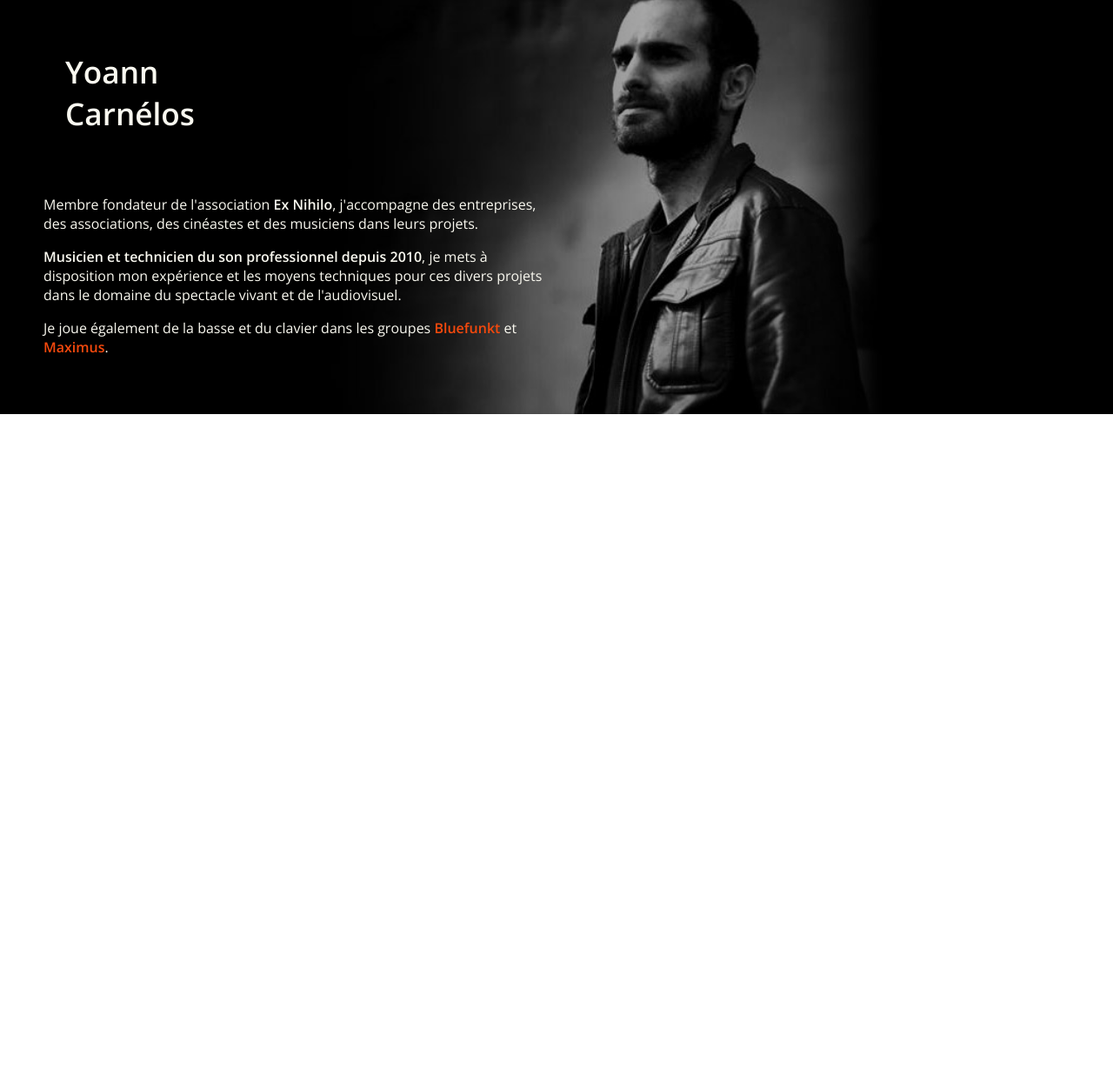
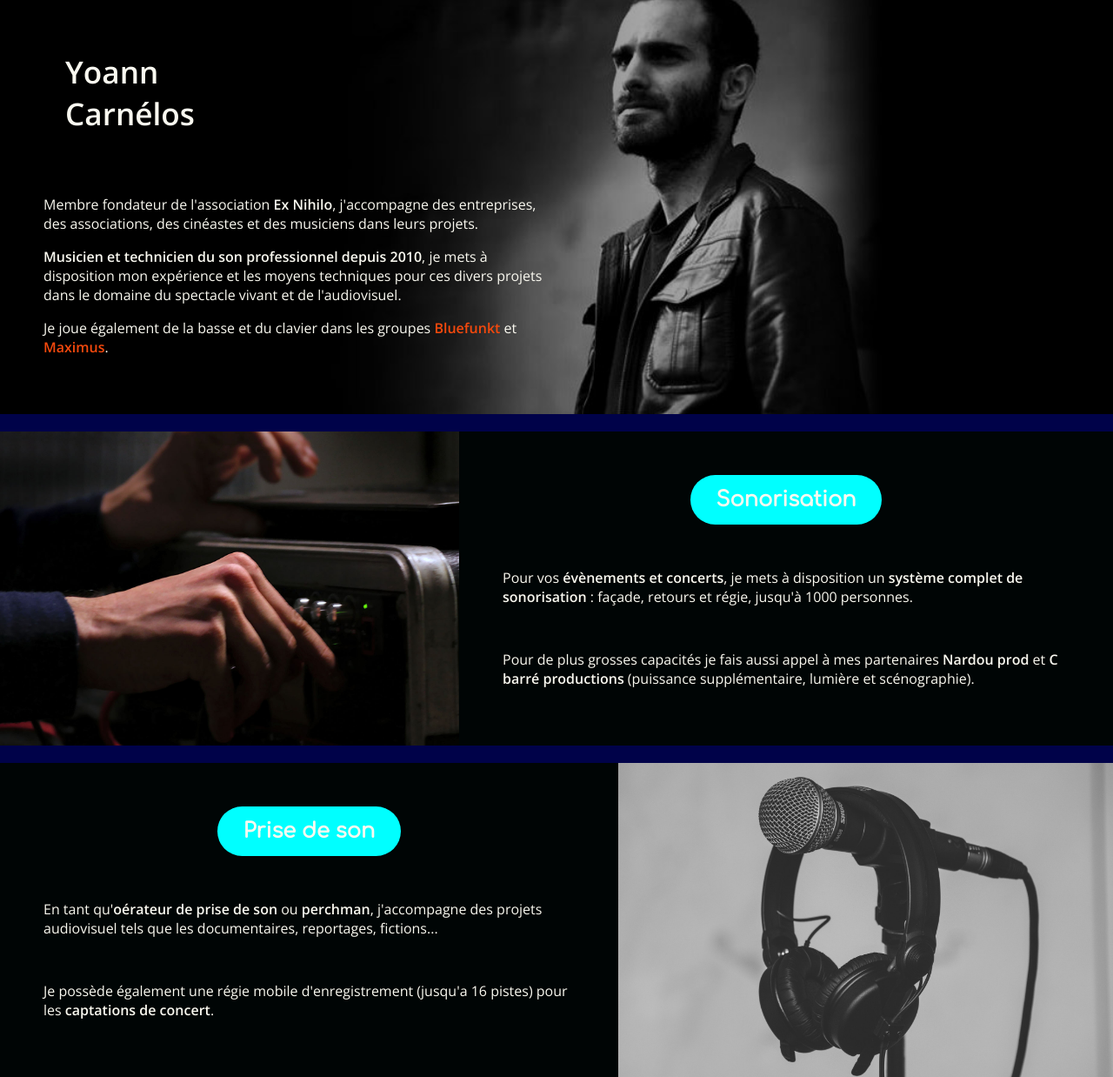
Before and after one commit to SebCarnelos/y-son, a plain HTML site: page index.html in a window 1280 px wide. Shown: the part 1271-2509 px from the top of the page at 87% size. Before the commit the page ends 1747 px from the top, so only its background shows below. Drawn offline with nearby package versions, Linux system fonts and the light colour scheme.

Commit message:
Add Sound system + sound recording categories

```diff
--- a/css/style.css
+++ b/css/style.css
@@ -118,6 +118,20 @@ a:hover {
     text-decoration: underline;
 }
 
+.categories {
+    height: fit-content;
+    border-top: #000249 20px solid;
+}
+
+.cat-text {
+    color: #FAF9F0;
+    padding: 50px;
+}
+
+.categories p:first-of-type {
+    margin: 50px 0;
+}
+
 @media all and (max-width: 576px) {
     #banner h1 {
         margin-top: 50px;
@@ -140,6 +154,16 @@ a:hover {
 
     #introvid iframe {
         width: 100%;
+    }
+
+    #soundsystem {
+        background: url(../img/P1070152.jpg) no-repeat center;
+        background-size: cover;
+    }
+
+    #soundrecording {
+        background: url(../img/pexels-photo-185030.jpeg) no-repeat center;
+        background-size: cover;
     }
 }
 
@@ -201,4 +225,21 @@ a:hover {
     #aboutme p {
         width: 50%;
     }
+
+    .categories {
+        background-color: #000505;
+        display: flex;
+    }
+
+    #ssimg {
+        width: 75%;
+        background: url(../img/P1070152.jpg) no-repeat center;
+        background-size: cover;
+    }
+
+    #srimg {
+        width: 75%;
+        background: url(../img/pexels-photo-185030.jpeg) no-repeat center;
+        background-size: cover;
+    }
 }
--- a/index.html
+++ b/index.html
@@ -74,5 +74,35 @@
         </p>
     </div>
 
+    <div id="soundsystem" class="categories">
+        <div id="ssimg"></div>
+        <div id="sstext" class="cat-text">
+            <h2>Sonorisation</h2>
+            <p>
+                Pour vos <strong>évènements et concerts</strong>, je mets à disposition un <strong>système complet de
+                sonorisation</strong> : façade, retours et régie, jusqu'à 1000 personnes.
+            </p>
+            <p>
+                Pour de plus grosses capacités je fais aussi appel à mes partenaires <strong>Nardou prod</strong> et
+                <strong>C barré productions</strong> (puissance supplémentaire, lumière et scénographie).
+            </p>
+        </div>
+    </div>
+
+    <div id="soundrecording" class="categories">
+        <div id="srtext" class="cat-text">
+            <h2>Prise de son</h2>
+            <p>
+                En tant qu'<strong>oérateur de prise de son </strong>ou <strong>perchman</strong>, j'accompagne des
+                projets audiovisuel tels que les documentaires, reportages, fictions...
+            </p>
+            <p>
+                Je possède également une régie mobile d'enregistrement (jusqu'a 16 pistes) pour les
+                <strong>captations de concert</strong>.
+            </p>
+        </div>
+        <div id="srimg"></div>
+    </div>
+
 </body>
 </html>
```
Also changed, not shown: img/P1070152.jpg (added), img/pexels-photo-185030.jpeg (added).
